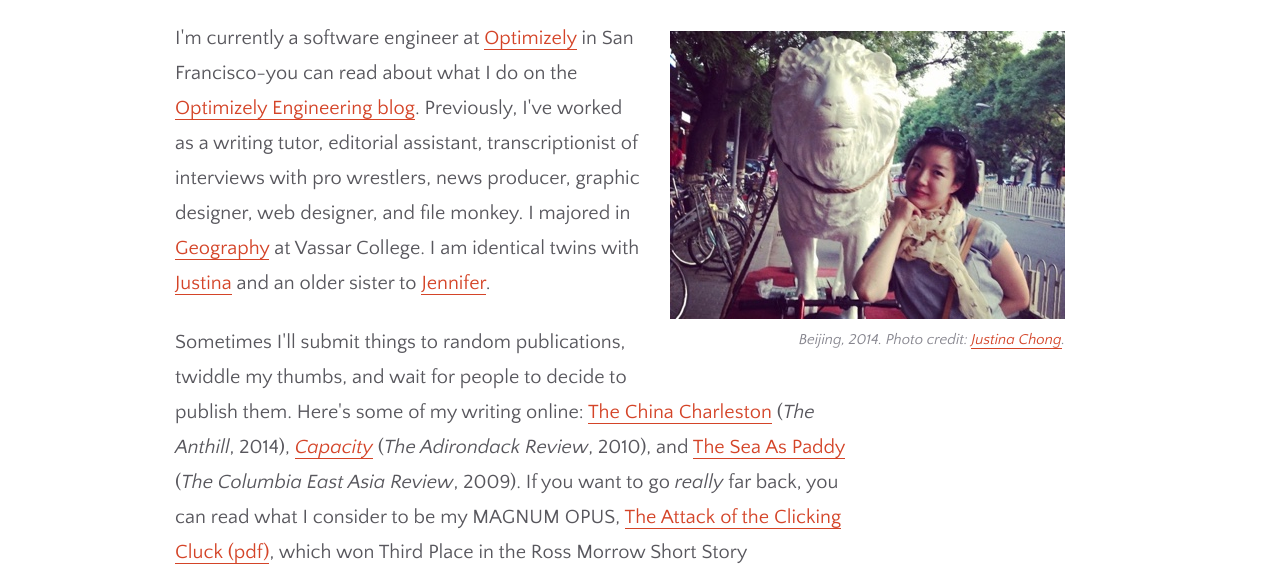
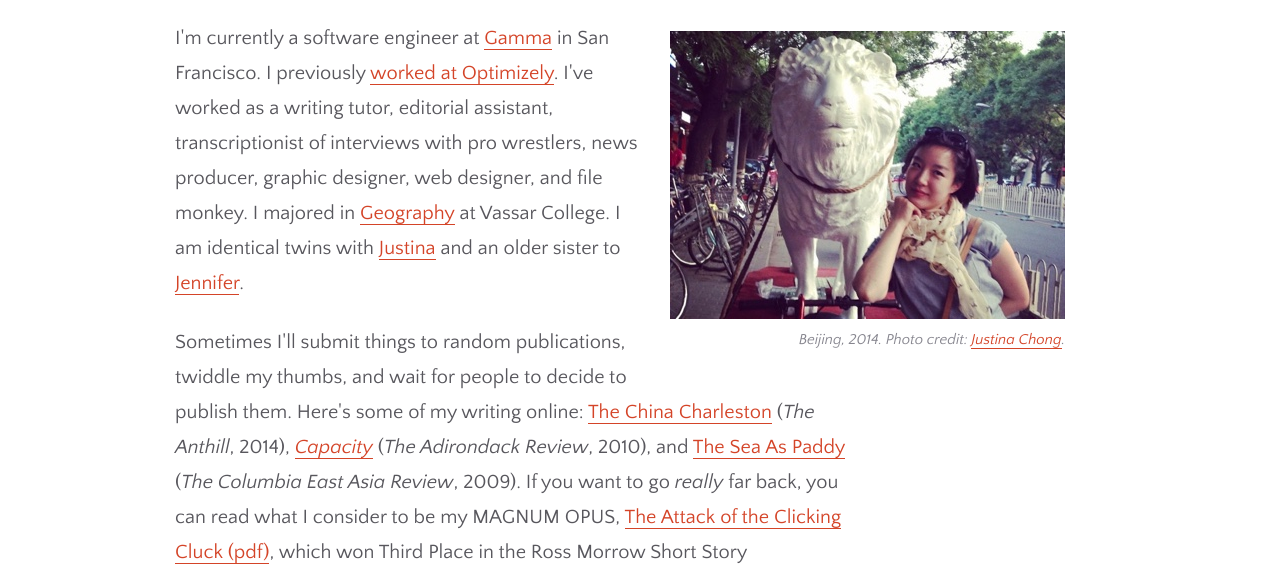
Before and after one commit to jessicalc/jessicalc.github.io, a plain HTML site: page index.html in a window 1280 px wide. Shown: the part 216-793 px from the top of the page. Drawn offline with Linux system fonts and the light colour scheme.

Commit message:
Update index.html

```diff
--- a/index.html
+++ b/index.html
@@ -43,7 +43,7 @@
                   <div class='caption'>Beijing, 2014. Photo credit: <a href="http://www.justinachong.com">Justina Chong</a>.</div>
                 </div>
               <p>
-                I'm currently a software engineer at <a href="https://www.optimizely.com">Optimizely</a> in San Francisco-you can read about what I do on the <a href="https://medium.com/engineers-optimizely/engineer-q-a-jessica-chong-frontend-engineer-a62fa7994ecb" target="_blank">Optimizely Engineering blog</a>. Previously, I've worked as a writing tutor, editorial assistant, transcriptionist of interviews with pro wrestlers, news producer, graphic designer, web designer, and file monkey. I majored in <a href="https://earthscienceandgeography.vassar.edu/">Geography</a> at Vassar College. I am identical twins with <a href="https://justinachong.com">Justina</a> and an older sister to <a href="https://linjer.co">Jennifer</a>.
+                I'm currently a software engineer at <a href="https://www.gamma.app">Gamma</a> in San Francisco. I previously <a href="https://medium.com/engineers-optimizely/engineer-q-a-jessica-chong-frontend-engineer-a62fa7994ecb" target="_blank">worked at Optimizely</a>. I've worked as a writing tutor, editorial assistant, transcriptionist of interviews with pro wrestlers, news producer, graphic designer, web designer, and file monkey. I majored in <a href="https://earthscienceandgeography.vassar.edu/">Geography</a> at Vassar College. I am identical twins with <a href="https://justinachong.com">Justina</a> and an older sister to <a href="https://linjer.co">Jennifer</a>.
               </p>
               <p>
                 Sometimes I'll submit things to random publications, twiddle my thumbs, and wait for people to decide to publish them. Here's some of my writing online:
```
